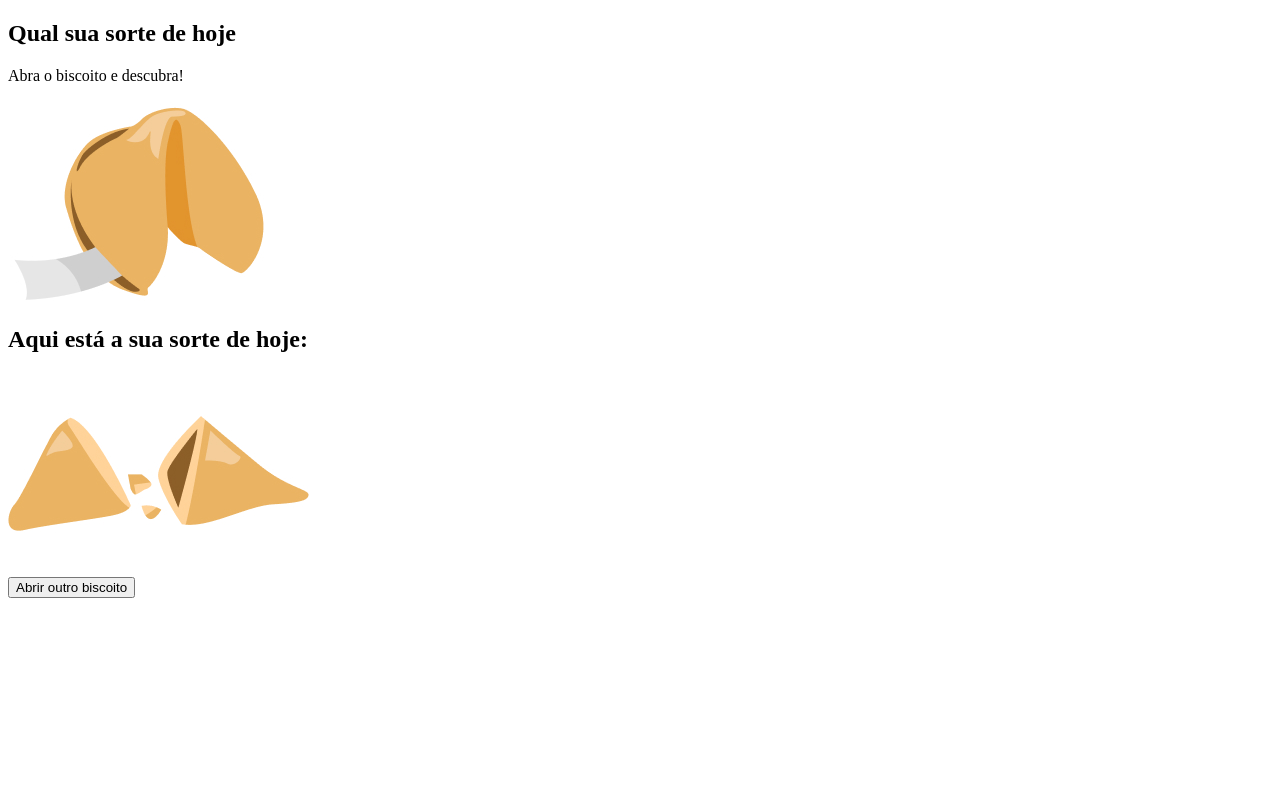
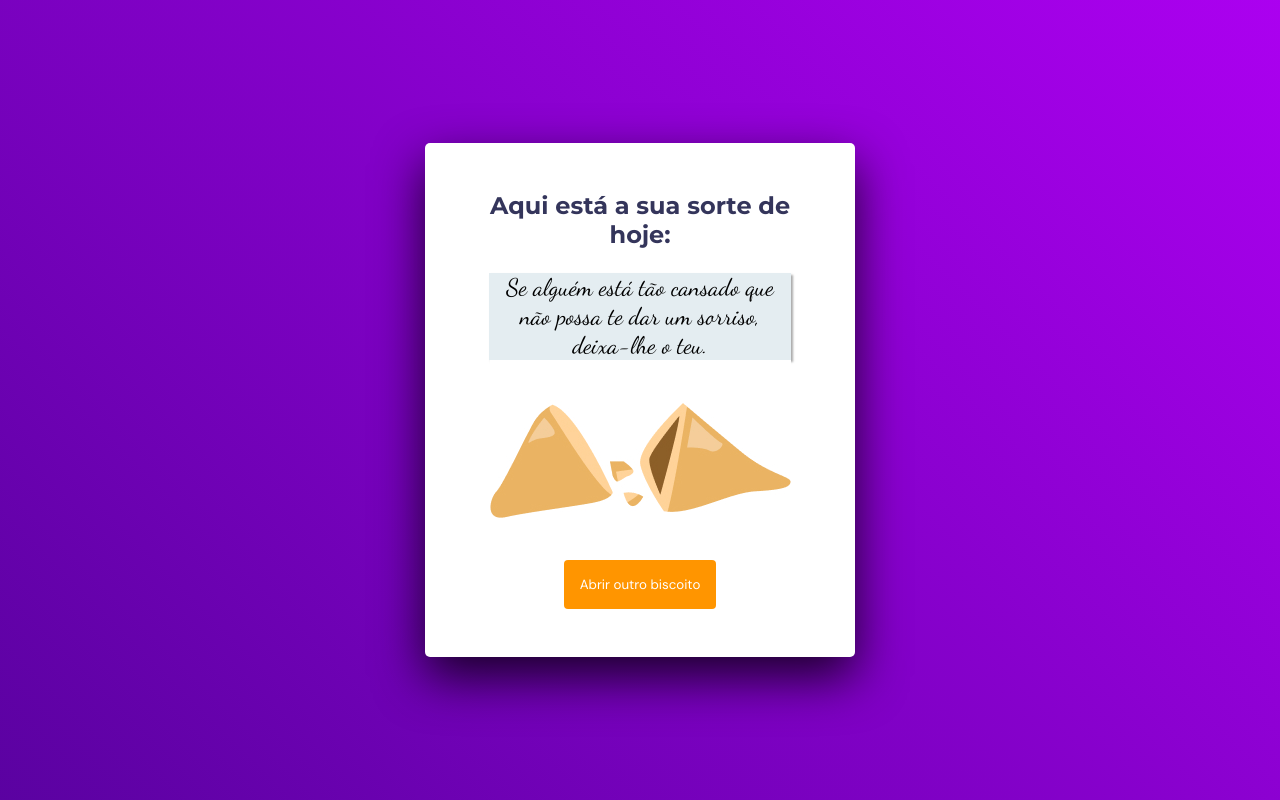
Before and after one commit to anacnogueira/explorer_stage-5-biscoito-da-sorte, a plain HTML site: page index.html in a window 1280 px wide. Drawn offline with Linux system fonts and the light colour scheme.

Commit message:
Estilização

```diff
--- a/index.html
+++ b/index.html
@@ -1,24 +1,35 @@
 <!DOCTYPE html>
 <html lang="pt-br">
   <head>
+    <link rel="preconnect" href="https://fonts.googleapis.com" />
+    <link rel="preconnect" href="https://fonts.gstatic.com" crossorigin />
     <meta charset="UTF-8" />
     <meta name="viewport" content="width=device-width, initial-scale=1.0" />
     <title>Biscoito da sorte</title>
+    <link
+      href="https://fonts.googleapis.com/css2?family=DM+Sans:wght@400;700&family=Dancing+Script&family=Montserrat:wght@700&display=swap"
+      rel="stylesheet"
+    />
+    <link rel="stylesheet" href="./style.css" />
   </head>
   <body>
     <main>
-      <section class="screen1">
+      <section class="screen1 hide">
         <h1>Qual sua sorte de hoje</h1>
         <p>Abra o biscoito e descubra!</p>
         <img
           src="./assets/fortune-cookie.jpg"
           alt="Abra o biscoito"
+          title="Clique para abrir o biscoito"
           class="fortuneCookie"
         />
       </section>
       <section class="screen2">
         <h2>Aqui está a sua sorte de hoje:</h2>
-        <div class="fortuneMessage"></div>
+        <div class="fortuneMessage">
+          Se alguém está tão cansado que não possa te dar um sorriso, deixa-lhe
+          o teu.
+        </div>
         <img
           src="./assets/opened-cookie.jpg"
           alt="Biscoito aberto"
--- a/style.css
+++ b/style.css
@@ -0,0 +1,119 @@
+* {
+  margin: 0;
+  padding: 0;
+  box-sizing: border-box;
+}
+
+:root {
+  font-size: 62.5%;
+
+  --fc-primary: #34355b;
+  --bg-phrase: #e4edf1;
+
+  --bg-body: linear-gradient(45deg, #190361 0%, #bb00ff 100%);
+  --btn: #ff9500;
+}
+
+body {
+  background: var(--bg-body);
+  animation: gradient 10s ease infinite;
+  background-size: 200% 200%;
+  min-height: 100vh;
+  display: flex;
+  justify-content: center;
+  align-items: center;
+}
+
+main {
+  color: var(--fc-primary);
+  background-color: #fff;
+  text-align: center;
+  width: min(95%, 430px);
+  padding: 4.8rem 6.4rem;
+  box-shadow: 0px 20px 50px rgba(0, 0, 0, 0.8);
+  border-radius: 5px;
+}
+
+h1,
+h2 {
+  font-family: "Montserrat";
+  font-style: normal;
+  font-weight: 700;
+  font-size: 2.4rem;
+  line-height: 2.9rem;
+  margin: 0 auto;
+  margin-bottom: 2.4rem;
+}
+
+section {
+  display: flex;
+  flex-direction: column;
+  align-items: center;
+  justify-content: center;
+}
+
+p {
+  font-family: "DM Sans";
+  font-style: normal;
+  font-weight: 400;
+  font-size: 1.5rem;
+  line-height: 2rem;
+  margin: 1.4rem 0 2rem;
+}
+
+img {
+  margin: 0;
+}
+
+.hide {
+  display: none;
+}
+
+/* SCREEN 1 */
+.screen1 img {
+  cursor: pointer;
+}
+
+.screen1 img:hover {
+  -webkit-animation: vibrate-1 3s linear infinite both;
+  animation: vibrate-1 0.3s linear infinite both;
+}
+
+/* SCREEN 2 */
+.screen2 .fortuneMessage {
+  color: #000;
+  background-color: var(--bg-phrase);
+  font-family: "Dancing Script", cursive;
+  font-weight: 400;
+  font-size: 2.4rem;
+  box-shadow: 2px 2px 2px rgba(85, 85, 85, 0.5);
+  animation: teste 1.5s both;
+}
+
+.screen2 button {
+  font-family: "DM Sans", sans-serif;
+  font-weight: 400;
+  color: #fff;
+  background-color: var(--btn);
+  border-radius: 4px;
+  padding: 1.6rem;
+  border: none;
+  cursor: pointer;
+  transition: filter 300ms;
+}
+
+.screen2 button:hover {
+  filter: brightness(0.9);
+}
+
+@keyframes gradient {
+  0% {
+    background-position: 0% 50%;
+  }
+  50% {
+    background-position: 100% 50%;
+  }
+  100% {
+    background-position: 0% 50%;
+  }
+}
```
